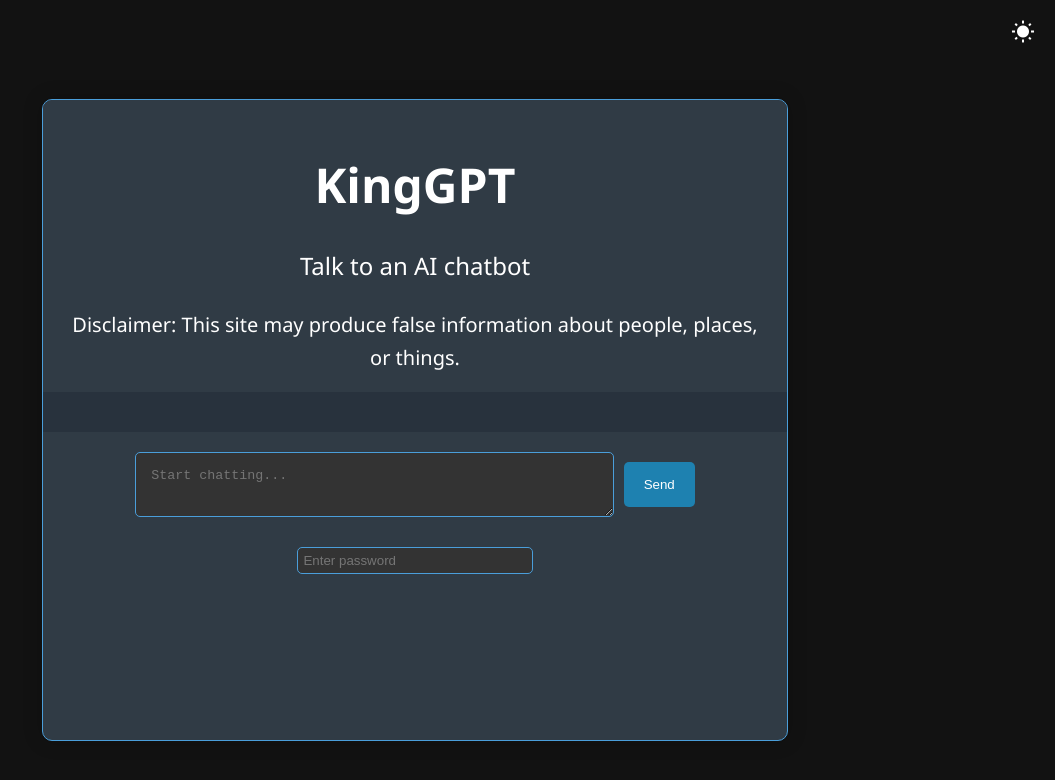
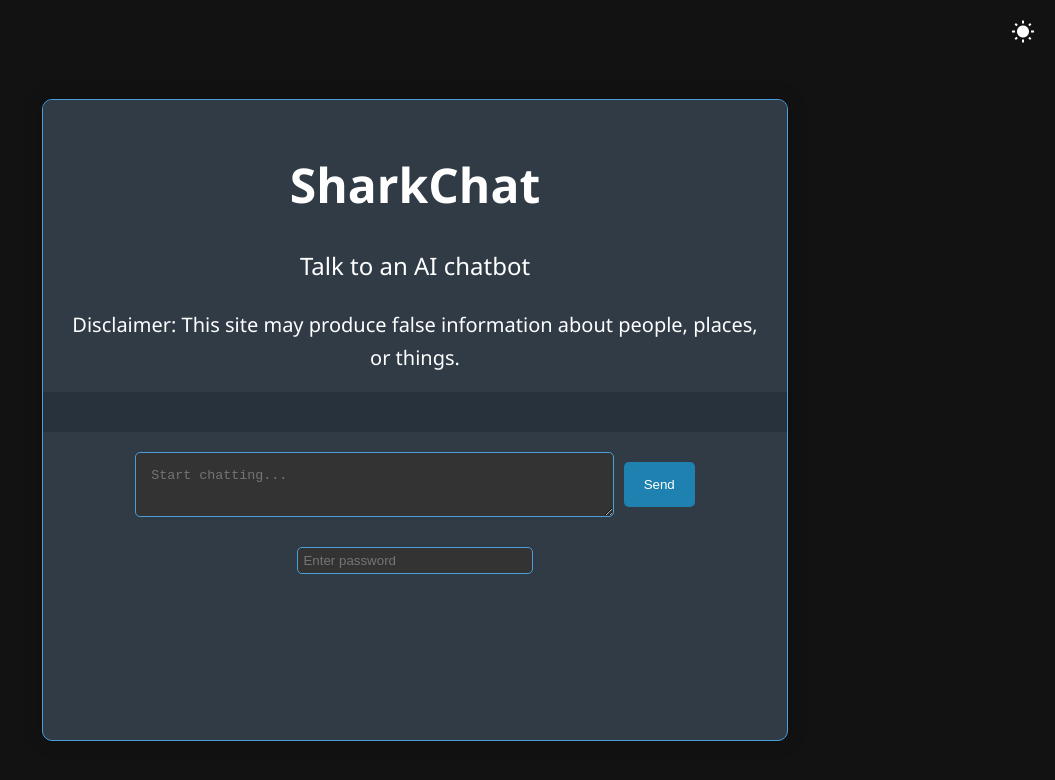
Before and after one commit to iKingRPG/SharkChat, a plain HTML site: page index.html in a window 1280 px wide. Shown: the whole page, without its empty margins (225-1280 px from the left). Drawn offline with nearby package versions, Linux system fonts and the light colour scheme.

Commit message:
Update index.html

```diff
--- a/index.html
+++ b/index.html
@@ -2,7 +2,7 @@
 <html lang="en">
 <head>
     <meta charset="UTF-8">
-    <title>KingGPT</title>
+    <title>SharkChat</title>
     <link rel="stylesheet" href="style.css">
     <link href="https://fonts.googleapis.com/icon?family=Material+Icons" rel="stylesheet">
     <script src="https://cdn.jsdelivr.net/npm/marked@2.1.3/lib/marked.min.js"></script>
@@ -13,7 +13,7 @@
     </div>
     <div id="chat-container">
         <div id="chat-header">
-            <h1>KingGPT</h1>
+            <h1>SharkChat</h1>
             <p>Talk to an AI chatbot</p>
             <small>Disclaimer: This site may produce false information about people, places, or things.</small>
         </div>
```
